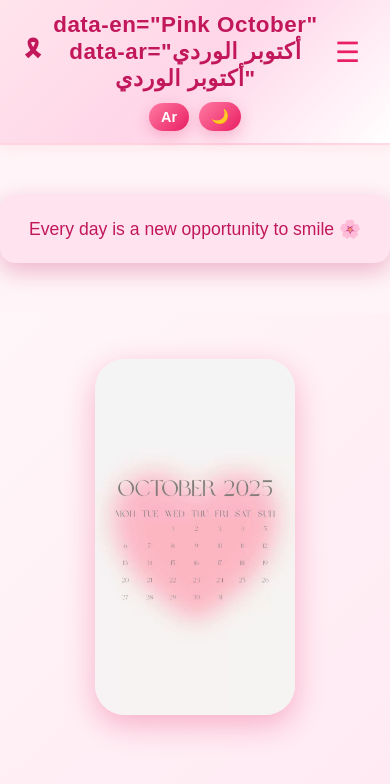
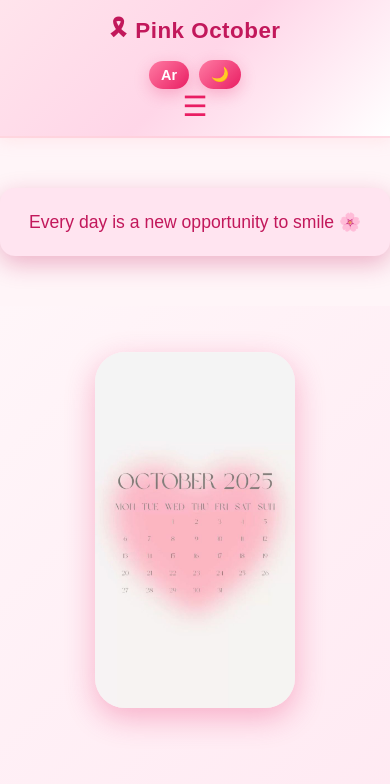
Before and after one commit to devoualadridi/pink-oktober, a plain HTML site: page index.html in a window 390 px wide. Shown: the top 784 px of the page. Drawn offline with Linux system fonts and the light colour scheme.

Commit message:
Update index.html
update file

```diff
--- a/index.html
+++ b/index.html
@@ -13,7 +13,9 @@
 
 <body>
   <header>
-    <div class="logo">🎗 <span> data-en="Pink October" data-ar="أكتوبر الوردي "أكتوبر الوردي </span>  <button class="menu-toggle">☰</button></div>
+       <div class="logo">🎗 <span data-en="Pink October" data-ar="أكتوبر الوردي">أكتوبر الوردي</span></div>
+      <button class="menu-toggle">☰</button>
+
 
     <nav class="nav-links">
       <a href="#home" data-en="Home" data-ar="الرئيسية">الرئيسية</a>
```
